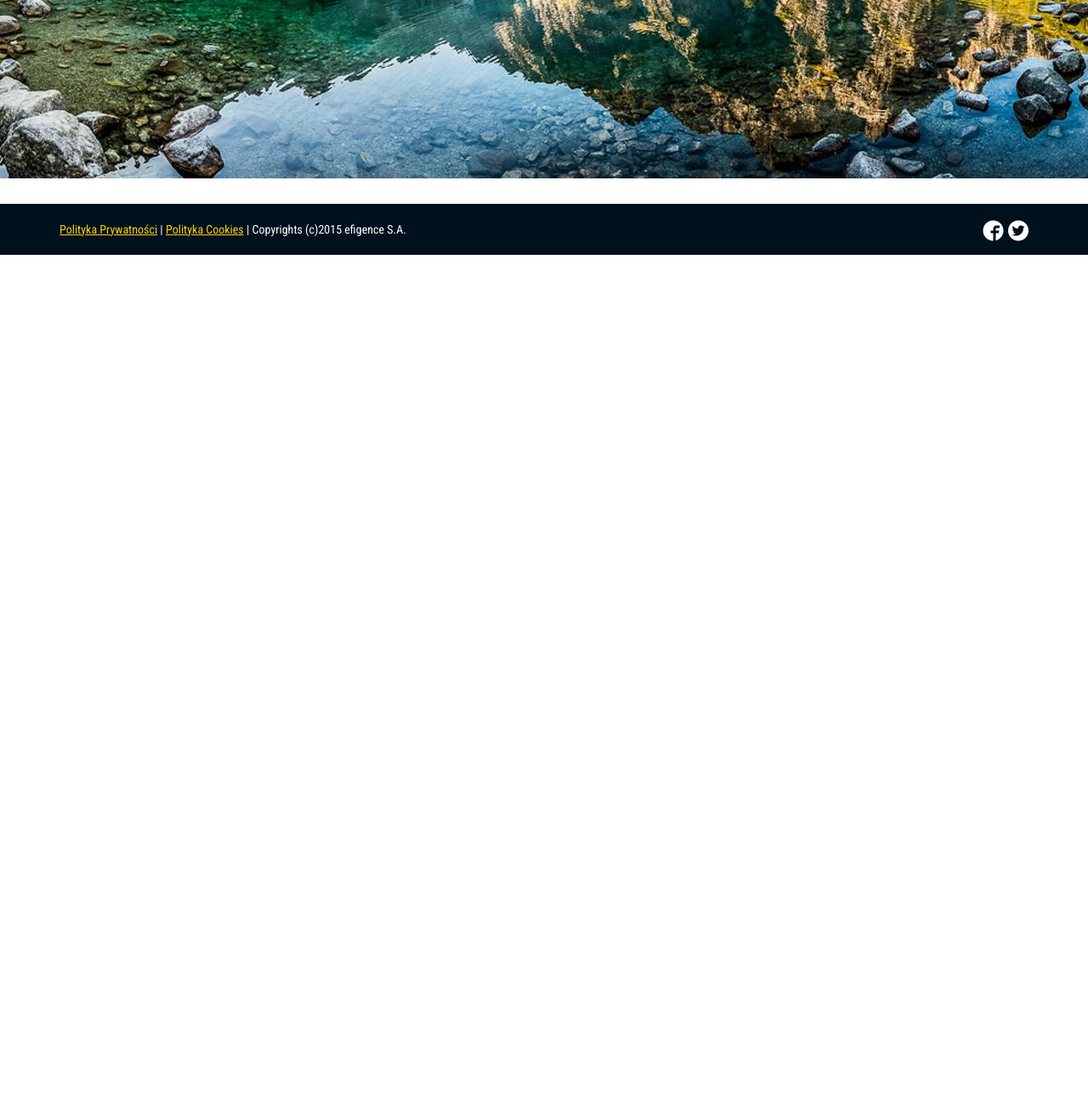
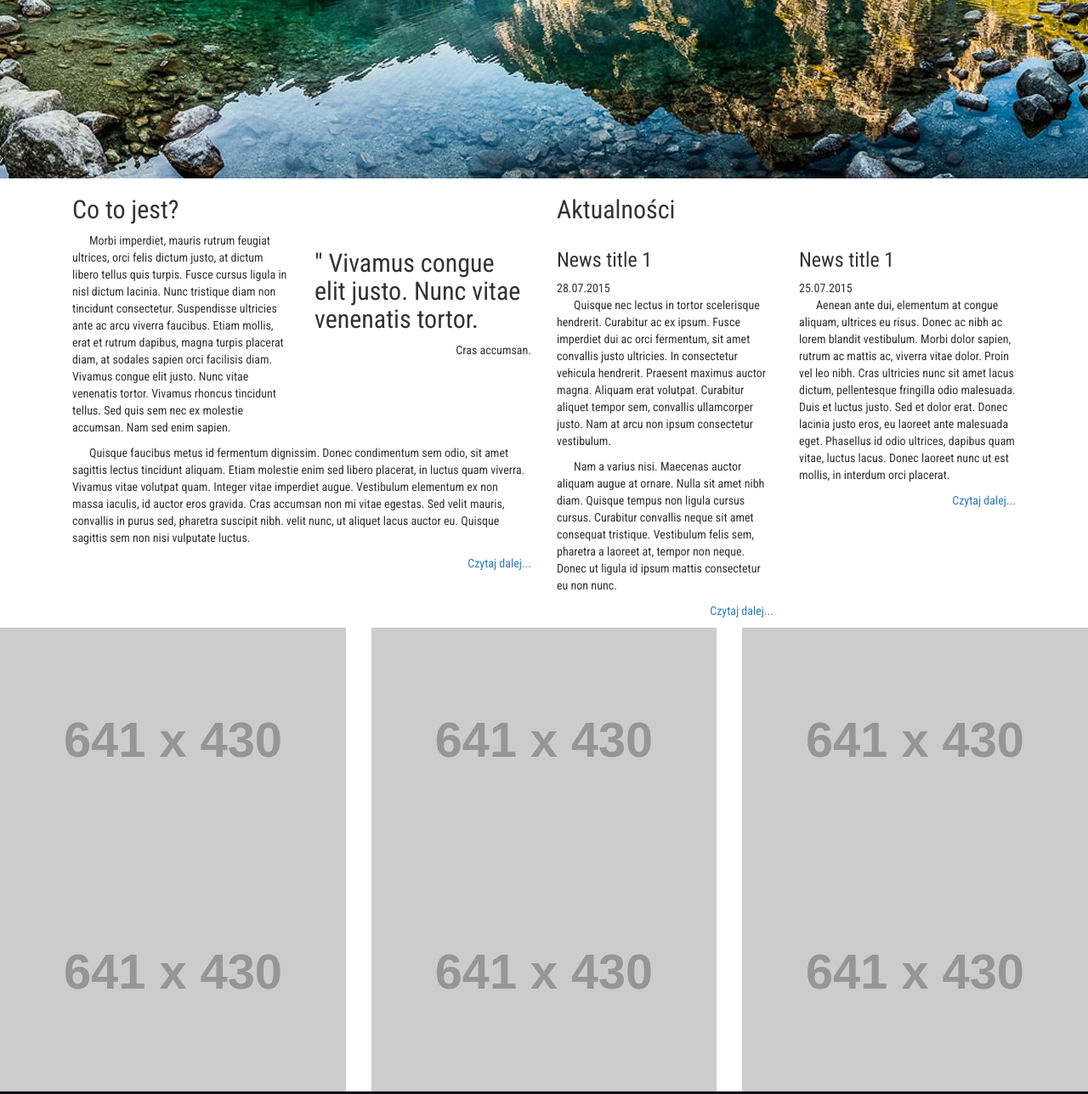
Before and after one commit to zmateusz/efigence_camp, a website: page public/index.html in a window 1280 px wide. Shown: the part 695-1983 px from the top of the page at 85% size. Before the commit the page ends 995 px from the top, so only its background shows below. Drawn offline with nearby package versions, Linux system fonts and the light colour scheme; placeholder pictures from the web are drawn by us; files whose address does not match are found by name.

Commit message:
content for about, news, img placeholders

```diff
--- a/less/app.less
+++ b/less/app.less
@@ -122,6 +122,7 @@ body > p > a:focus {
 }
 
 .jumbotron {
+  margin-bottom: 0;
   background-image: url("../img/morskie-oko-panorama-duza.jpg");
   background-size: auto 100%;
   background-position: center;
@@ -136,3 +137,7 @@ body > p > a:focus {
 .icon-play2 {
   color: rgba(48,97,102,0.8);
 }
+
+#about p {
+  text-indent: 20px;
+}
--- a/public/index.html
+++ b/public/index.html
@@ -48,9 +48,9 @@
         </div>
         <div id="navbar" class="collapse navbar-collapse">
           <ul class="nav navbar-nav">
-            <li class=""><a href="#">Co to jest?</a></li>
-            <li><a href="#about">Aktualności</a></li>
-            <li><a href="#contact">Miejscówki</a></li>
+            <li><a href="#about">Co to jest?</a></li>
+            <li><a href="#news">Aktualności</a></li>
+            <li><a href="#places">Miejscówki</a></li>
             <li><a href="#contact">Kontakt</a></li>
           </ul>
           <form class="navbar-form navbar-right">
@@ -77,8 +77,66 @@
         </div>
       </div>
     </div>
-    <div class="container">
 
+    <div class="row" id="about">
+      <div class="container">
+        <div class="col-md-6">
+          <h2>Co to jest?</h2>
+          <div class="row">
+            <div class="col-md-6">
+              <p>Morbi imperdiet, mauris rutrum feugiat ultrices, orci felis dictum justo, at dictum libero tellus quis turpis. Fusce cursus ligula in nisl dictum lacinia. Nunc tristique diam non tincidunt consectetur. Suspendisse ultricies ante ac arcu viverra faucibus. Etiam mollis, erat et rutrum dapibus, magna turpis placerat diam, at sodales sapien orci facilisis diam. Vivamus congue elit justo. Nunc vitae venenatis tortor. Vivamus rhoncus tincidunt tellus. Sed quis sem nec ex molestie accumsan. Nam sed enim sapien.</p>
+            </div>
+            <div class="col-md-6">
+              <h2>" Vivamus congue elit justo. Nunc vitae venenatis tortor.</h2>
+              <p class="text-right">Cras accumsan.</p>
+            </div>
+          </div>
+          <p>Quisque faucibus metus id fermentum dignissim. Donec condimentum sem odio, sit amet sagittis lectus tincidunt aliquam. Etiam molestie enim sed libero placerat, in luctus quam viverra. Vivamus vitae volutpat quam. Integer vitae imperdiet augue. Vestibulum elementum ex non massa iaculis, id auctor eros gravida. Cras accumsan non mi vitae egestas. Sed velit mauris, convallis in purus sed, pharetra suscipit nibh. velit nunc, ut aliquet lacus auctor eu. Quisque sagittis sem non nisi vulputate luctus.</p>
+          <p class="text-right"><a href="#">Czytaj dalej...</a></p>
+        </div>
+        <div class="col-md-6" id="news">
+          <h2>Aktualności</h2>
+          <div class="row">
+            <div class="col-md-6">
+              <h3>News title 1</h3>
+              28.07.2015
+              <p>Quisque nec lectus in tortor scelerisque hendrerit. Curabitur ac ex ipsum. Fusce imperdiet dui ac orci fermentum, sit amet convallis justo ultricies. In consectetur vehicula hendrerit. Praesent maximus auctor magna. Aliquam erat volutpat. Curabitur aliquet tempor sem, convallis ullamcorper justo. Nam at arcu non ipsum consectetur vestibulum.
+              </p>
+              <p>Nam a varius nisi. Maecenas auctor aliquam augue at ornare. Nulla sit amet nibh diam. Quisque tempus non ligula cursus cursus. Curabitur convallis neque sit amet consequat tristique. Vestibulum felis sem, pharetra a laoreet at, tempor non neque. Donec ut ligula id ipsum mattis consectetur eu non nunc.</p>
+              <p class="text-right"><a href="#">Czytaj dalej...</a></p>
+            </div>
+            <div class="col-md-6">
+              <h3>News title 1</h3>
+              25.07.2015
+              <p>Aenean ante dui, elementum at congue aliquam, ultrices eu risus. Donec ac nibh ac lorem blandit vestibulum. Morbi dolor sapien, rutrum ac mattis ac, viverra vitae dolor. Proin vel leo nibh. Cras ultricies nunc sit amet lacus dictum, pellentesque fringilla odio malesuada. Duis et luctus justo. Sed et dolor erat. Donec lacinia justo eros, eu laoreet ante malesuada eget. Phasellus id odio ultrices, dapibus quam vitae, luctus lacus. Donec laoreet nunc ut est mollis, in interdum orci placerat.</p>
+              <p class="text-right"><a href="#">Czytaj dalej...</a></p>
+            </div>
+          </div>
+        </div>
+      </div>
+    </div>
+
+    <div class="row">
+      <div class="col-md-4">
+        <img src="http://placehold.it/641x430" class="img-responsive">
+      </div>
+      <div class="col-md-4">
+        <img src="http://placehold.it/641x430" class="img-responsive">
+      </div>
+      <div class="col-md-4">
+        <img src="http://placehold.it/641x430" class="img-responsive">
+      </div>
+    </div>
+    <div class="row">
+      <div class="col-md-4">
+        <img src="http://placehold.it/641x430" class="img-responsive">
+      </div>
+      <div class="col-md-4">
+        <img src="http://placehold.it/641x430" class="img-responsive">
+      </div>
+      <div class="col-md-4">
+        <img src="http://placehold.it/641x430" class="img-responsive">
+      </div>
     </div>
 
     <footer class="footer">
```
Also changed, not shown: public/css/app.css, 1 other file.
